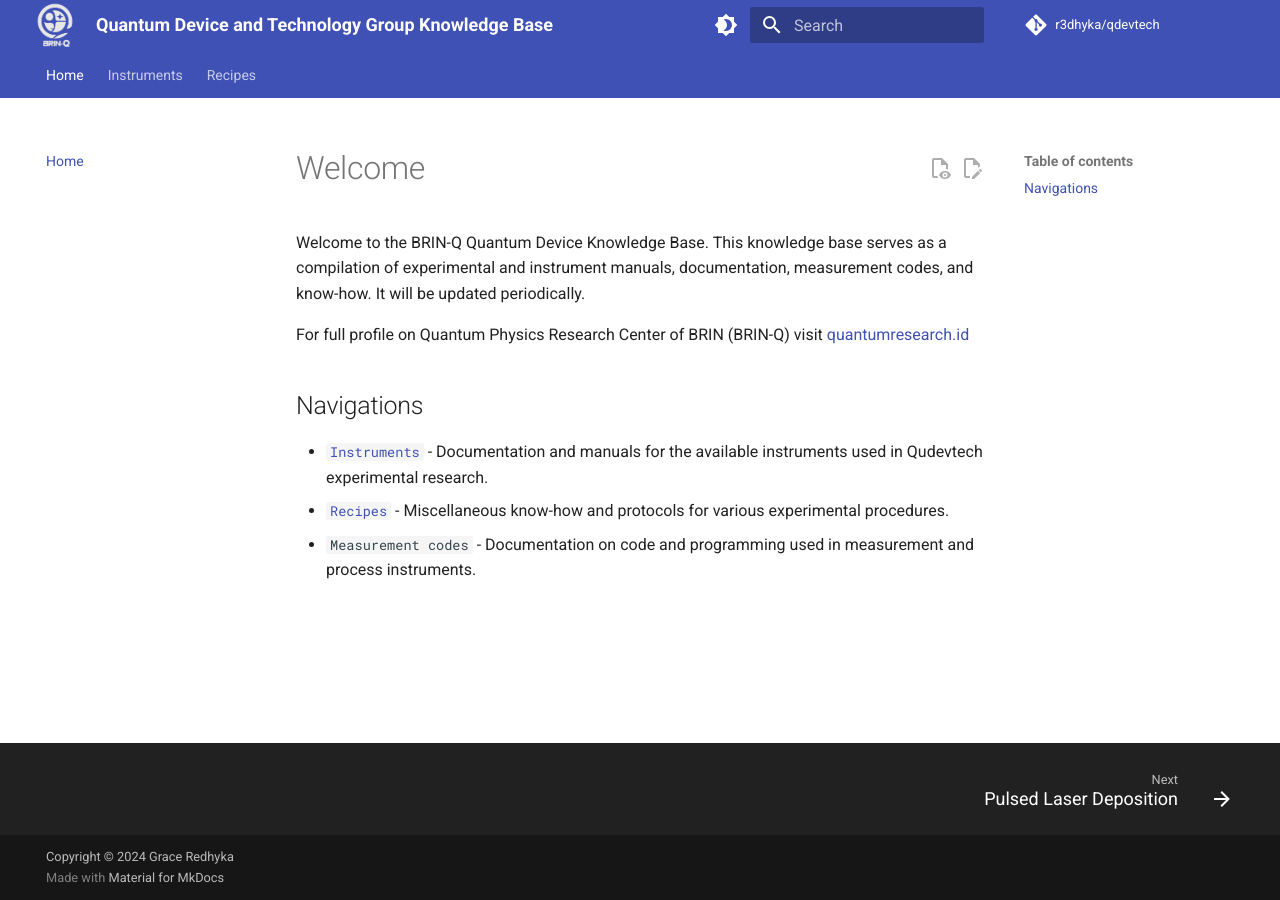
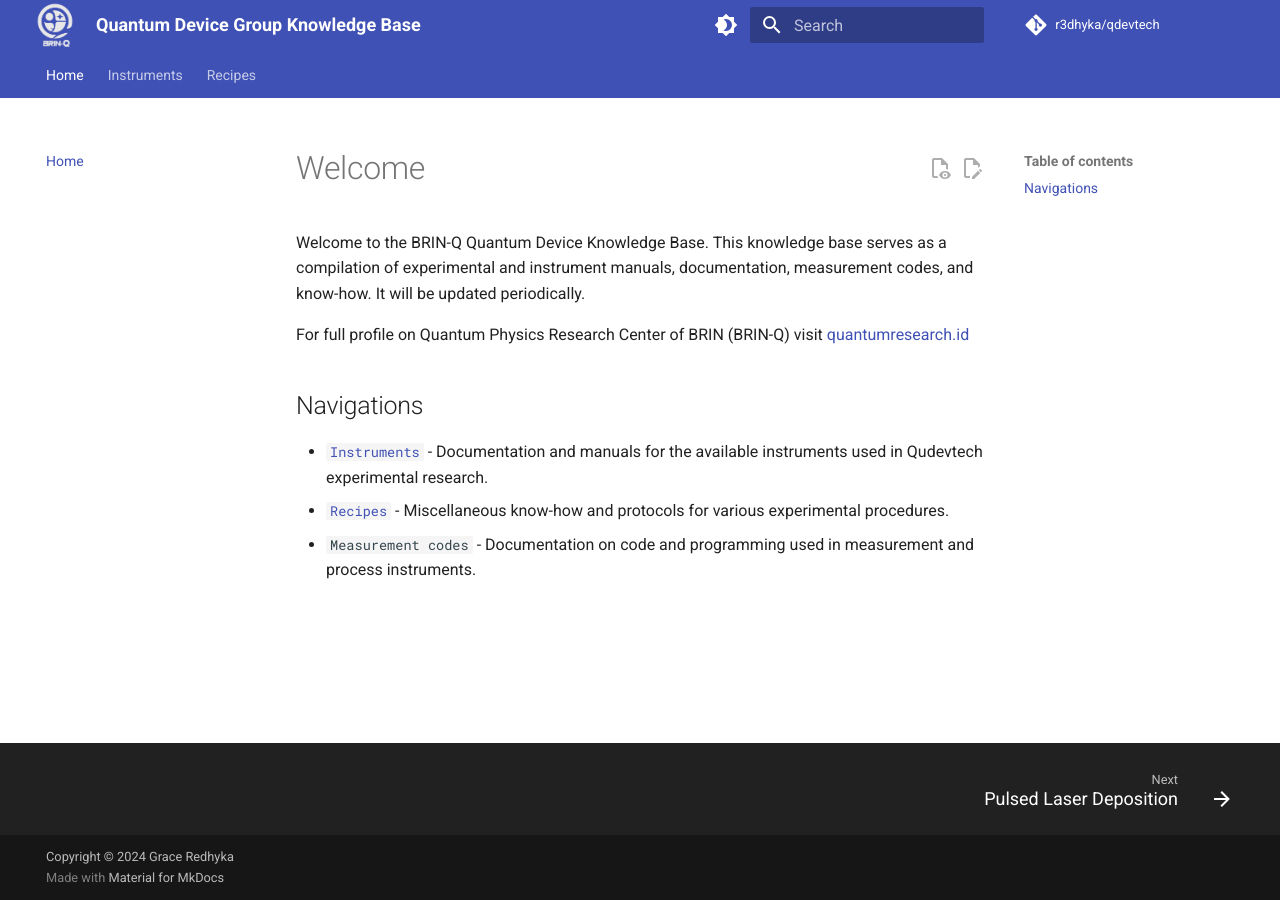
Before and after one commit to r3dhyka/qudev, an MkDocs documentation site: the page built from docs/index.md, in a window 1280 px wide. Built offline with MkDocs 1.6.1 and Material for MkDocs 9.7.7, drawn with Linux system fonts in a browser that asks for light colours; comment, search, counter and statistics services are not loaded.

Commit message:
Update mkdocs.yml

```diff
--- a/mkdocs.yml
+++ b/mkdocs.yml
@@ -1,4 +1,4 @@
-site_name: Quantum Device and Technology Group Knowledge Base
+site_name: Quantum Device Group Knowledge Base
 repo_name: r3dhyka/qdevtech
 repo_url: https://github.com/r3dhyka/qdevtech
 edit_uri: edit/main/docs/
```
